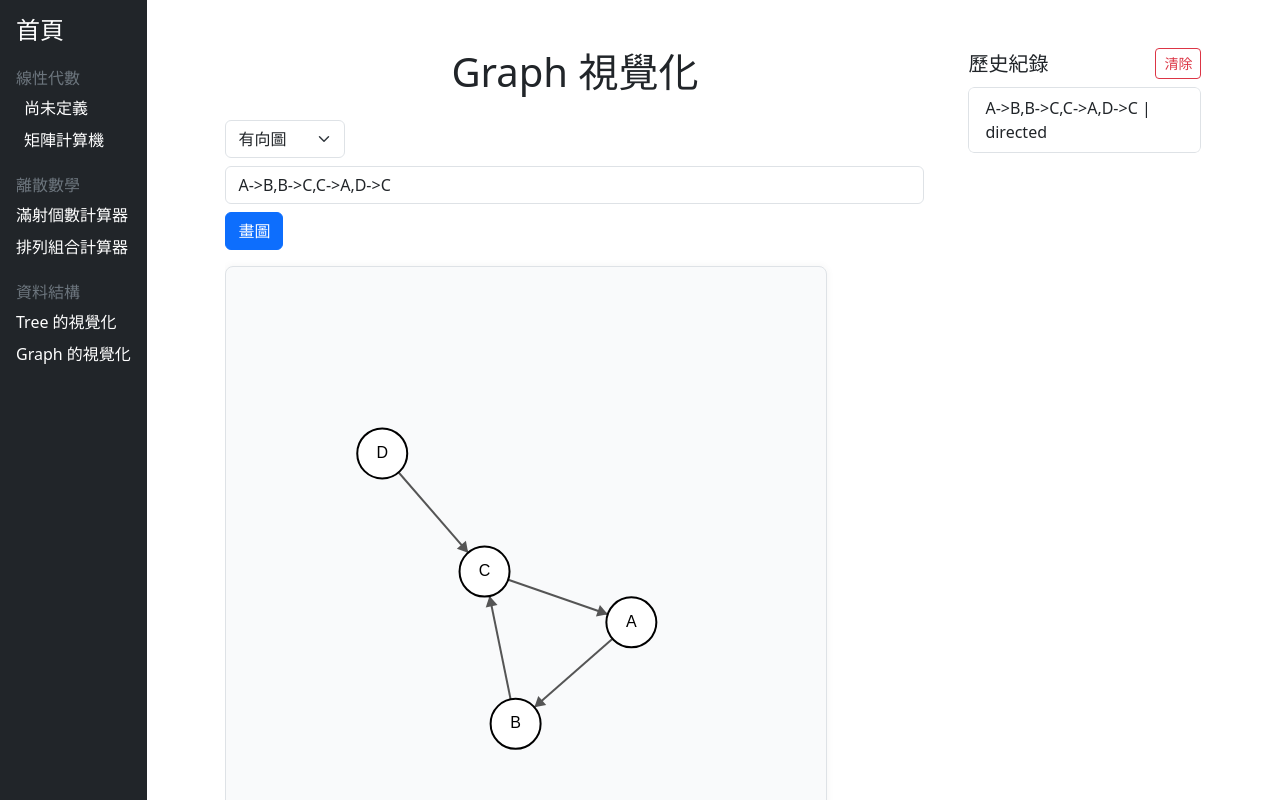
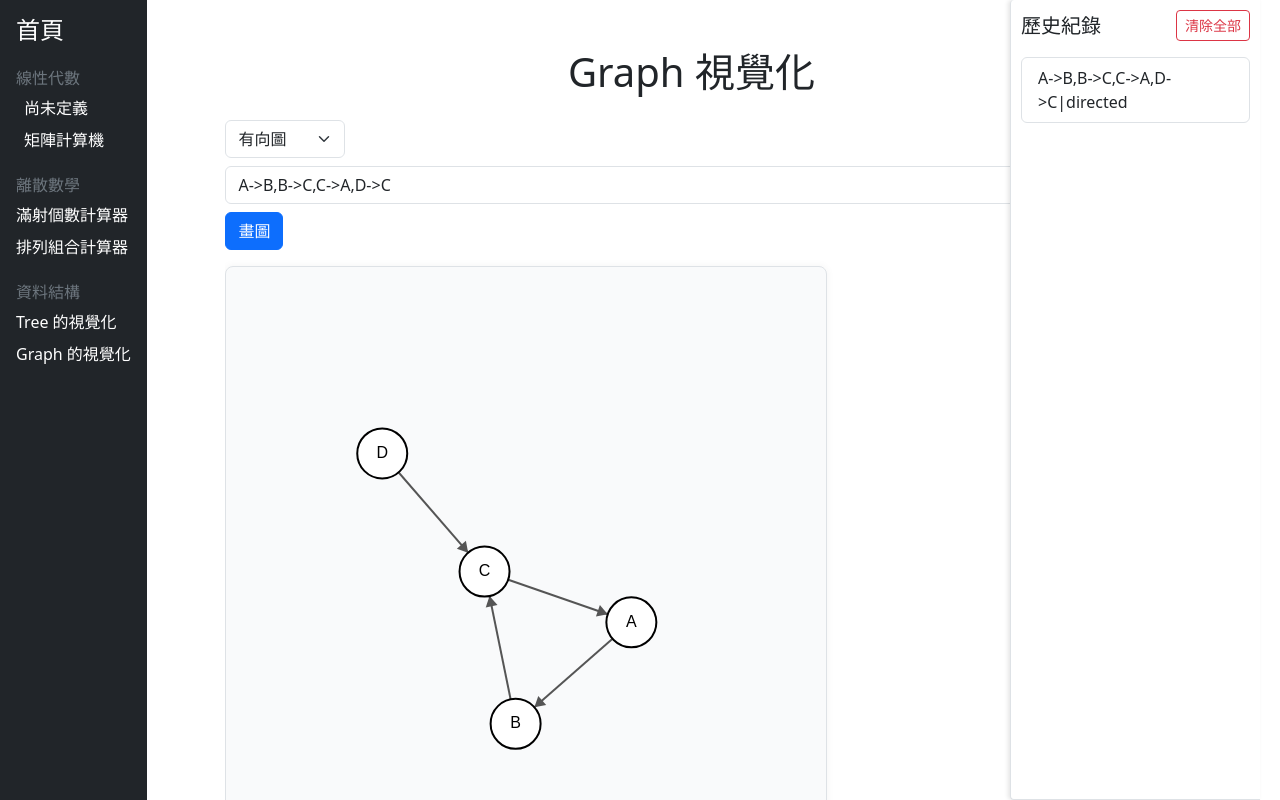
Before and after one commit to Hoxton019030/Math_Calculator, a Vue app: page /dataStructure/graph_visual in a window 1280 px wide. Built offline with nearby package versions, Linux system fonts and the light colour scheme.

Commit message:
2025-07-28 commit

```diff
--- a/src/components/History_Panel.vue
+++ b/src/components/History_Panel.vue
@@ -1,4 +1,5 @@
 <template>
+  <div class="sidebar-container">
     <div class="history-panel" :style="{ width: width + 'px', right: offset + 'px' }">
       <div class="d-flex justify-content-between align-items-center mb-3">
         <h5 class="mb-0">歷史紀錄</h5>
@@ -14,7 +15,8 @@
           尚無紀錄
         </li>
       </ul>
-    <div class="resize-handle-left" @mousedown="startResizeHistory"></div>
+      <div class="resize-handle-left" @mousedown="startResize"></div>
+    </div>
   </div>
 </template>
 
@@ -31,25 +33,25 @@ const emit = defineEmits(['clearHistory', 'loadHistoryItem'])
 
 const localWidth = ref(props.width)
 const localOffset = ref(props.offset)
-let isResizingHistory = false
-let resizeHistoryStartX = null
-let resizeHistoryStartWidth = null
+let isResizing = false
+let resizeStartX = null
+let resizeStartWidth = null
 
-function startResizeHistory(event) {
+function startResize(event) {
   event.preventDefault()
-  isResizingHistory = true
-  resizeHistoryStartX = event.clientX
-  resizeHistoryStartWidth = localWidth.value
+  isResizing = true
+  resizeStartX = event.clientX
+  resizeStartWidth = localWidth.value
 
   function onMouseMove(moveEvent) {
-    const dx = moveEvent.clientX - resizeHistoryStartX
-    localWidth.value = Math.max(150, Math.min(400, resizeHistoryStartWidth - dx))
+    const dx = moveEvent.clientX - resizeStartX
+    localWidth.value = Math.max(150, Math.min(400, resizeStartWidth - dx))
   }
 
   function onMouseUp() {
-    isResizingHistory = false
-    resizeHistoryStartX = null
-    resizeHistoryStartWidth = null
+    isResizing = false
+    resizeStartX = null
+    resizeStartWidth = null
     document.removeEventListener('mousemove', onMouseMove)
     document.removeEventListener('mouseup', onMouseUp)
   }
@@ -68,18 +70,27 @@ function loadHistoryItem(item) {
 </script>
 
 <style scoped>
+.sidebar-container {
+  position: fixed;
+  top: 0;
+  right: 0;
+  height: 100vh;
+  z-index: 1000;
+}
+
 .history-panel {
   position: absolute;
-  right: 20px;
   top: 0;
+  right: 0;
   background-color: #fff;
-  border: 1px solid #dee2e6;
-  border-radius: 4px;
+  border-left: 1px solid #dee2e6;
+  border-bottom: 1px solid #dee2e6;
+  border-radius: 4px 0 0 4px;
   padding: 10px;
-  box-shadow: 0 2px 4px rgba(0, 0, 0, 0.1);
-  transition: width 0.2s ease, right 0.2s ease;
+  box-shadow: -2px 0 4px rgba(0, 0, 0, 0.1);
+  transition: width 0.2s ease;
   overflow-y: auto;
-  max-height: calc(100vh - 200px);
+  height: 100vh;
 }
 
 .resize-handle-left {
--- /dev/null
+++ b/src/components/History_Panel_CombinationPermutation.vue
@@ -0,0 +1,165 @@
+<template>
+  <div class="sidebar-container">
+    <div class="history-panel" :style="{ width: localWidth + 'px', right: localOffset + 'px' }">
+      <div class="d-flex justify-content-between align-items-center mb-3">
+        <h5 class="mb-0">歷史紀錄</h5>
+        <button class="btn btn-sm btn-outline-danger" @click="clearHistory">清除全部</button>
+      </div>
+      <ul class="list-group">
+        <draggable v-model="localHistory" item-key="id" handle=".drag-handle-history" animation="200">
+          <template #item="{ element: item, index }">
+            <li class="list-group-item d-flex justify-content-between align-items-center flex-column align-items-start">
+              <div class="d-flex align-items-center w-100">
+                <div
+                  class="drag-handle-history me-2"
+                  style="cursor: grab; font-size: 20px;"
+                  title="拖曳改變順序"
+                >
+                  ⇆
+                </div>
+                <span
+                  @click="loadHistoryItem(item.terms)"
+                  style="cursor: pointer; flex-grow: 1;"
+                  :title="item.expression"
+                >
+                  {{ item.expression }}
+                </span>
+                <button
+                  class="btn btn-sm btn-outline-danger ms-2"
+                  @click.stop="deleteHistory(index)"
+                  title="刪除此筆歷史"
+                >
+                  ×
+                </button>
+              </div>
+              <small class="text-muted mt-1 w-100 text-end">
+                結果：{{ item.result !== undefined ? item.result.toLocaleString() : '-' }}
+              </small>
+            </li>
+          </template>
+        </draggable>
+        <li v-if="localHistory.length === 0" class="list-group-item text-muted">
+          尚無紀錄
+        </li>
+      </ul>
+      <div class="resize-handle-left" @mousedown="startResize"></div>
+    </div>
+  </div>
+</template>
+
+<script setup>
+import { ref, defineProps, defineEmits, watch } from 'vue'
+import draggable from 'vuedraggable'
+
+const props = defineProps({
+  history: { type: Array, required: true },
+  width: { type: Number, default: 300 },
+  offset: { type: Number, default: 20 },
+  historyKey: { type: String, required: true }
+})
+
+const emit = defineEmits(['clearHistory', 'loadHistoryItem', 'update:history'])
+
+const localHistory = ref([...props.history])
+const localWidth = ref(props.width)
+const localOffset = ref(props.offset)
+let isResizing = false
+let resizeStartX = null
+let resizeStartWidth = null
+
+watch(
+  () => props.history,
+  (newHistory) => {
+    localHistory.value = [...newHistory]
+  },
+  { deep: true }
+)
+
+watch(
+  localHistory,
+  (newVal) => {
+    emit('update:history', newVal)
+    localStorage.setItem(props.historyKey, JSON.stringify(newVal))
+  },
+  { deep: true }
+)
+
+function startResize(event) {
+  event.preventDefault()
+  isResizing = true
+  resizeStartX = event.clientX
+  resizeStartWidth = localWidth.value
+
+  function onMouseMove(moveEvent) {
+    const dx = moveEvent.clientX - resizeStartX
+    localWidth.value = Math.max(150, Math.min(400, resizeStartWidth - dx))
+  }
+
+  function onMouseUp() {
+    isResizing = false
+    resizeStartX = null
+    resizeStartWidth = null
+    document.removeEventListener('mousemove', onMouseMove)
+    document.removeEventListener('mouseup', onMouseUp)
+  }
+
+  document.addEventListener('mousemove', onMouseMove)
+  document.addEventListener('mouseup', onMouseUp)
+}
+
+function clearHistory() {
+  emit('clearHistory')
+}
+
+function loadHistoryItem(terms) {
+  emit('loadHistoryItem', terms)
+}
+
+function deleteHistory(index) {
+  localHistory.value.splice(index, 1)
+}
+</script>
+
+<style scoped>
+.sidebar-container {
+  position: fixed;
+  top: 0;
+  right: 0;
+  height: 100vh;
+  z-index: 1000;
+}
+
+.history-panel {
+  position: absolute;
+  top: 0;
+  right: 0;
+  background-color: #fff;
+  border-left: 1px solid #dee2e6;
+  border-bottom: 1px solid #dee2e6;
+  border-radius: 4px 0 0 4px;
+  padding: 10px;
+  box-shadow: -2px 0 4px rgba(0, 0, 0, 0.1);
+  transition: width 0.2s ease;
+  overflow-y: auto;
+  height: 100vh;
+}
+
+.resize-handle-left {
+  position: absolute;
+  left: -5px;
+  top: 0;
+  width: 5px;
+  height: 100%;
+  background: #007bff;
+  cursor: ew-resize;
+  border-radius: 3px;
+}
+
+.resize-handle-left:hover {
+  background: #0056b3;
+}
+
+.drag-handle-history {
+  user-select: none;
+}
+</style>
--- a/src/views/DataStructure/GraphVisualizer.vue
+++ b/src/views/DataStructure/GraphVisualizer.vue
@@ -36,18 +36,8 @@
     </div>
 
     <!-- History panel on the right -->
-        <div class="history-panel ms-4">
-            <div class="d-flex justify-content-between align-items-center mb-2">
-                <h5 class="mb-0">歷史紀錄</h5>
-                <button class="btn btn-outline-danger btn-sm" @click="clearHistory">清除</button>
-            </div>
-            <ul class="list-group" style="max-height: 600px; overflow-y: auto;">
-                <li v-for="(item, index) in history" :key="index" class="list-group-item list-group-item-action"
-                    style="cursor: pointer;" @click="loadHistoryItem(item)">
-                    {{ formatHistoryItem(item) }}
-                </li>
-                <li v-if="history.length === 0" class="list-group-item text-muted">尚無歷史紀錄</li>
-            </ul>
+    <div class="ms-4">
+      <HistoryPanel :history="history" @clearHistory="clearHistory" @loadHistoryItem="loadHistoryItem" />
     </div>
 
     <div v-if="copySuccess" class="copy-toast">已複製到剪貼簿！</div>
@@ -56,6 +46,7 @@
 
 <script setup>
 import { ref, onMounted, nextTick } from 'vue'
+import HistoryPanel from '../../components/History_Panel.vue'
 
 const inputText = ref('A->B,B->C,C->A,D->C')
 const canvas = ref(null)
@@ -351,11 +342,6 @@ function handleCanvasClick(event) {
   }
 }
 
-function formatHistoryItem(item) {
-  const [input, mode] = item.split('|')
-  return `${input} | ${mode}`
-}
-
 onMounted(() => {
   loadHistory()
   drawGraph()
--- a/src/views/Discrete/CombinationPermutationCalculator.vue
+++ b/src/views/Discrete/CombinationPermutationCalculator.vue
@@ -64,6 +64,7 @@
       </div>
 
       <!-- 右邊歷史紀錄區 -->
+
       <div class="col-md-4">
         <div class="d-flex justify-content-between align-items-center mb-3">
           <h5 class="mb-0">歷史紀錄</h5>
@@ -113,6 +114,7 @@
 <script setup>
 import { ref, onMounted, watch } from 'vue'
 import draggable from 'vuedraggable'
+import History_Panel_CombinationPermutation from '../../components/History_Panel_CombinationPermutation.vue'
 
 function combination(n, r) {
   if (r > n) return 0
```
Lines whose indentation alone changed are shown as unchanged.
